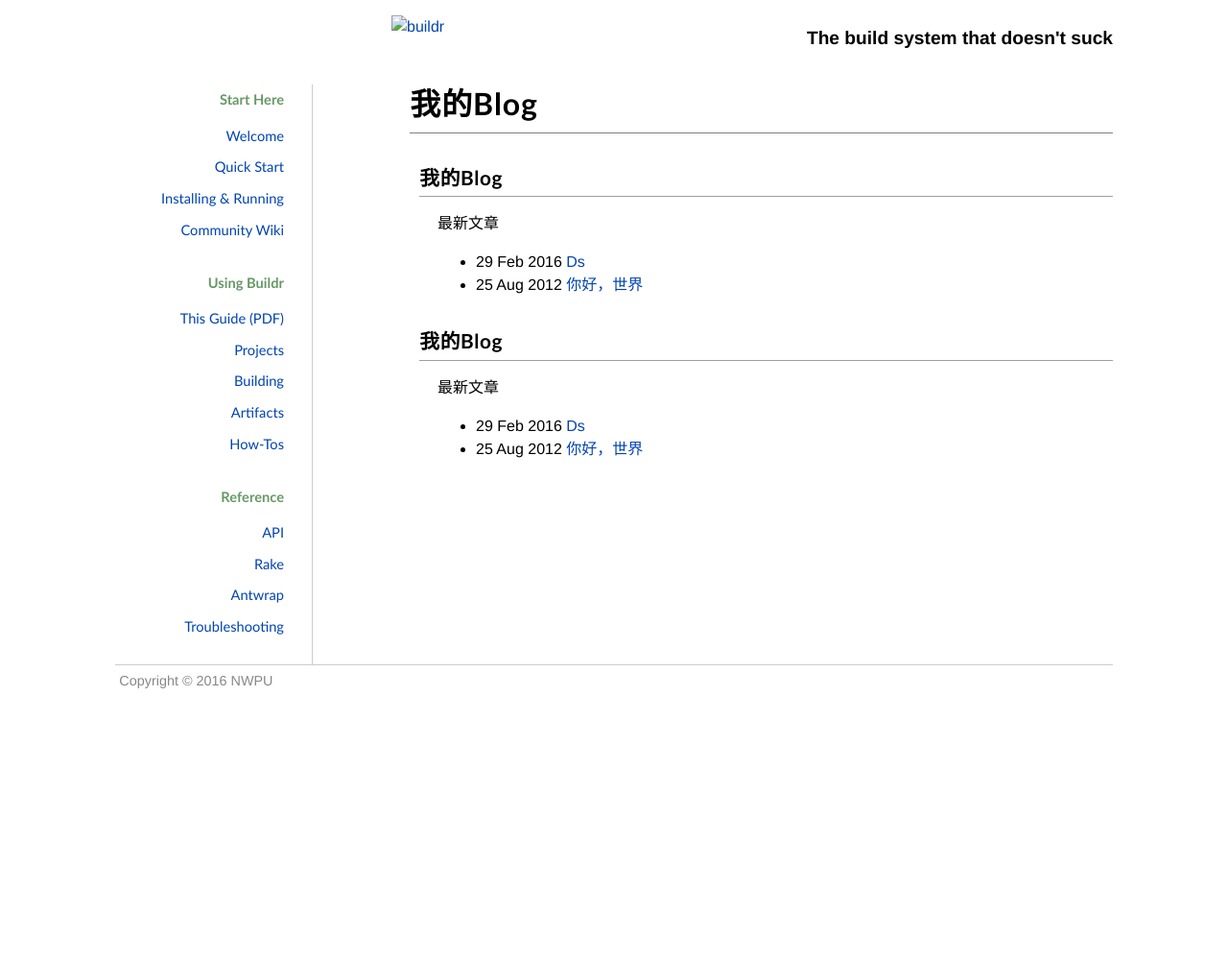
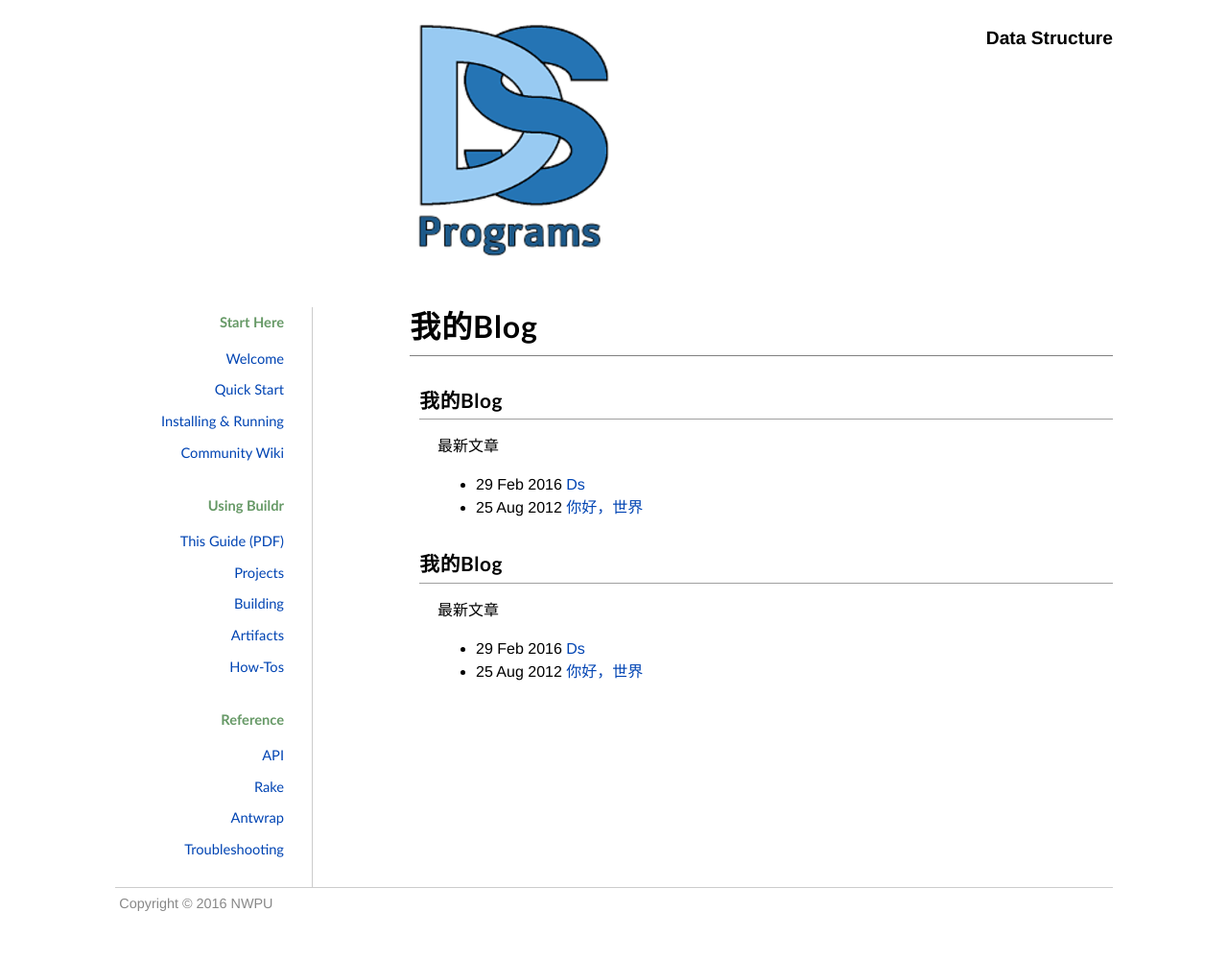
Before and after one commit to web-se/course, a Jekyll site: the page built from index.html, in a window 1280 px wide. Shown: the whole page at 96% size. Built offline with Jekyll 4.4.1, drawn with Linux system fonts in a browser that asks for light colours; before the commit the page ends 900 px from its top, so only the background shows below that.

Commit message:
new temp

```diff
--- a/_layouts/default.html
+++ b/_layouts/default.html
@@ -15,8 +15,8 @@
   <body>
     <div id='wrap'>
       <div id='header'>
-        <a href='http://buildr.apache.org/' title="The build system that doesn't suck"><img alt='buildr' src='images/buildr.png'></a>
-        <div class='tagline'>The build system that doesn't suck</div>
+        <a href='' title="The build system that doesn't suck"><img alt='DS' src='images/ds.png'></a>
+        <div class='tagline'>Data Structure</div>
       </div>
       <div id='pages'>
         <ol class='toc'>
```
Also changed, not shown: images/1442160941-frontcover.jpg (added), images/asf-logo.gif (added), images/asf-logo.png (added), images/buildr-hires.png (added), images/buildr.png (added), images/ds.png (added), images/favicon.png (added), images/note.png (added), images/project-structure.png (added), images/tip.png (added), images/zbuildr.png (added), 2 other files.
